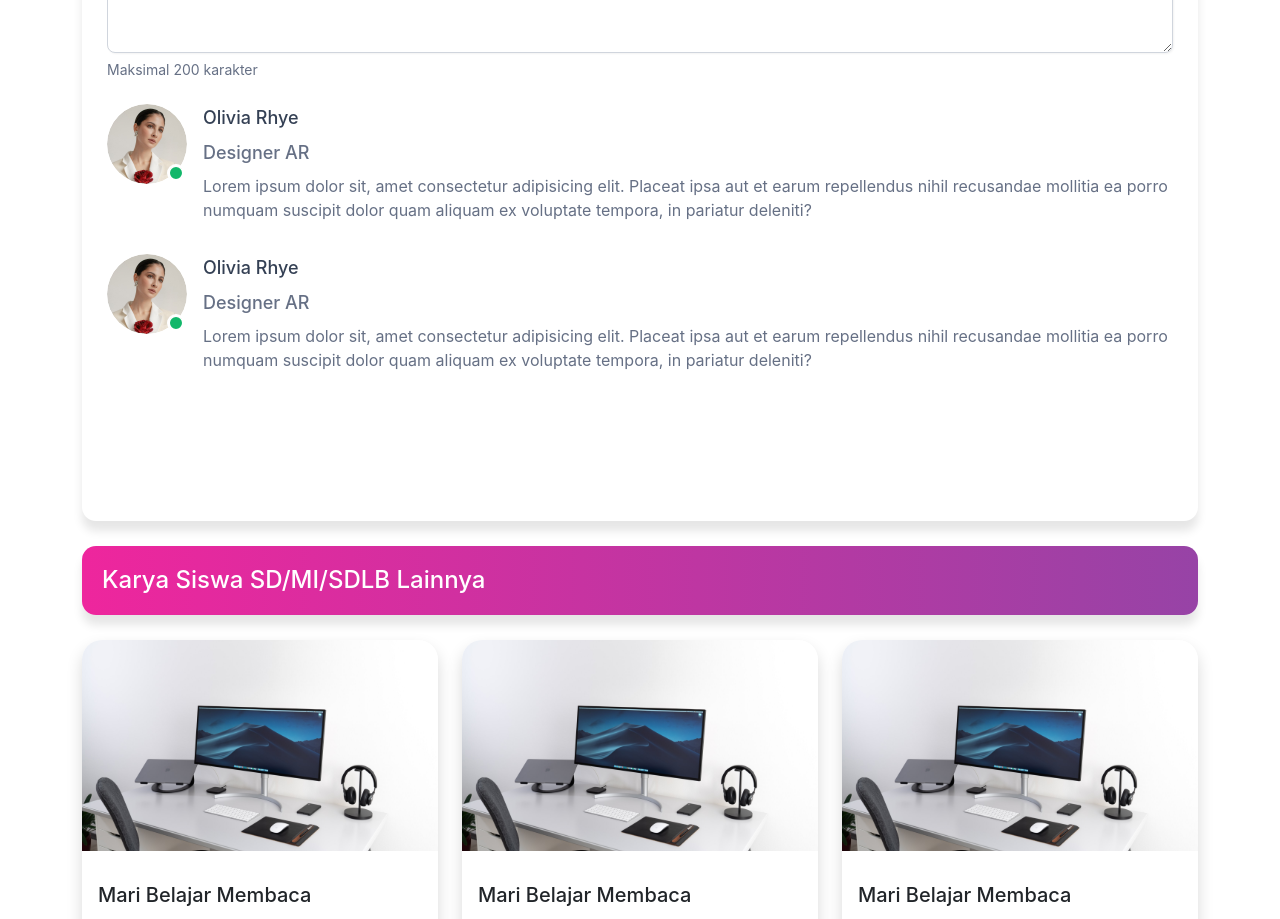
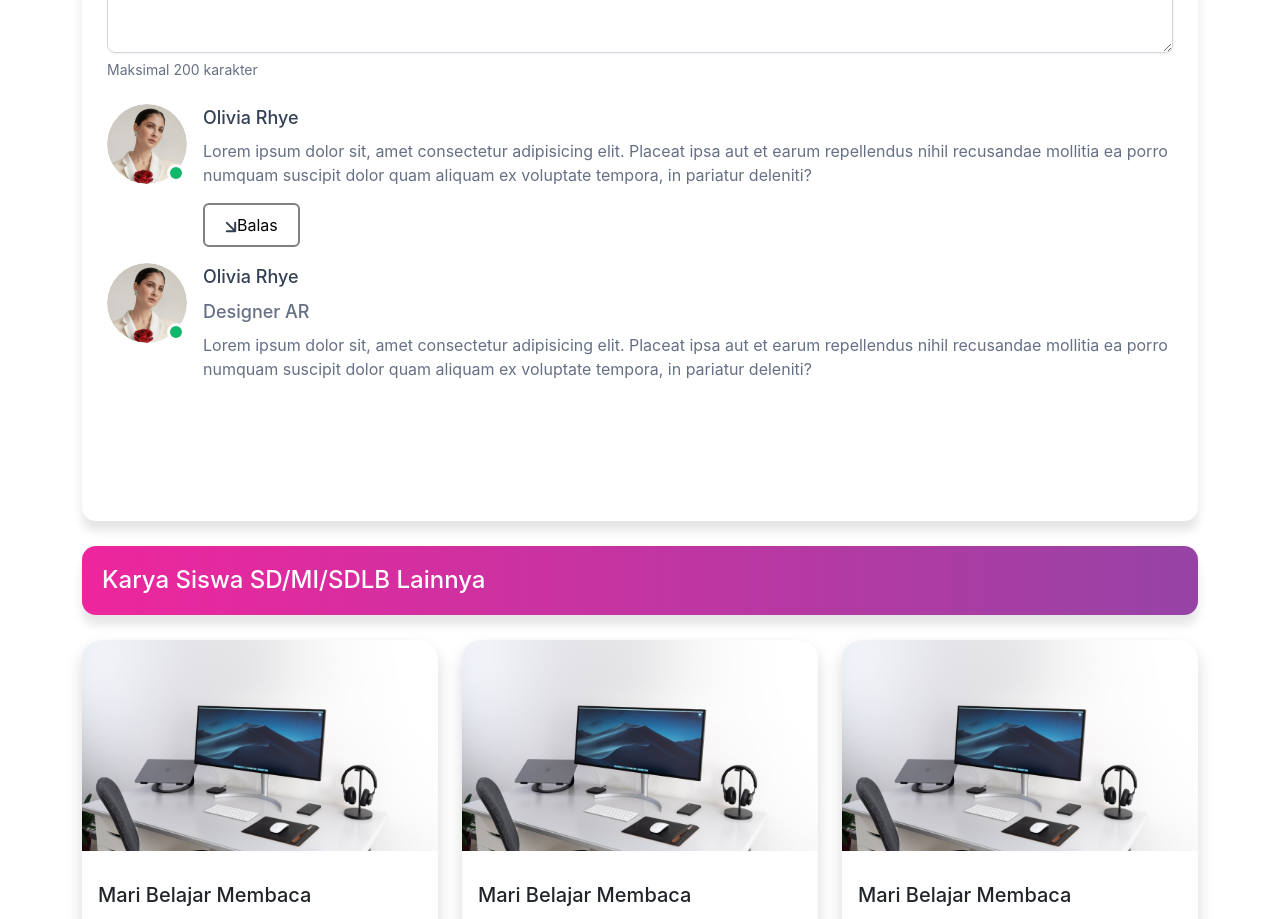
Before and after one commit to yandi-nugraha/FE-Jateng-Pintar-Vue-Revisi, a Vue app: page /#/detail-karya-siswa in a window 1280 px wide. Shown: the part 1360-2279 px from the top of the page. Built offline with nearby package versions, Linux system fonts and the light colour scheme.

Commit message:
style scoped

```diff
--- a/src/components/DetailPage.vue
+++ b/src/components/DetailPage.vue
@@ -192,10 +192,10 @@
                     </div>
                     <div class="name ms-3">
                         <p class="commenter-name mb-2">Olivia Rhye</p>
-                        <p class="commenter-job mb-2">Designer AR</p>
                         <p class="commenter-coment">Lorem ipsum dolor sit, amet consectetur adipisicing elit. Placeat
                             ipsa aut et earum repellendus nihil recusandae mollitia ea porro numquam suscipit dolor quam
                             aliquam ex voluptate tempora, in pariatur deleniti?</p>
+                        <button style="background: white; border: 2px solid; border-color: gray; border-radius: 6px; padding: 8px 20px;"><img src="../assets/arrow-down-right.svg">Balas</button>
                     </div>
                 </div>
                 <div class="d-flex flex-row py-2">
@@ -456,7 +456,7 @@
     }
 </script>
 
-<style>
+<style scoped>
     p {
         color: #475467;
     }
```
Also changed, not shown: src/assets/arrow-down-right.svg (added).
